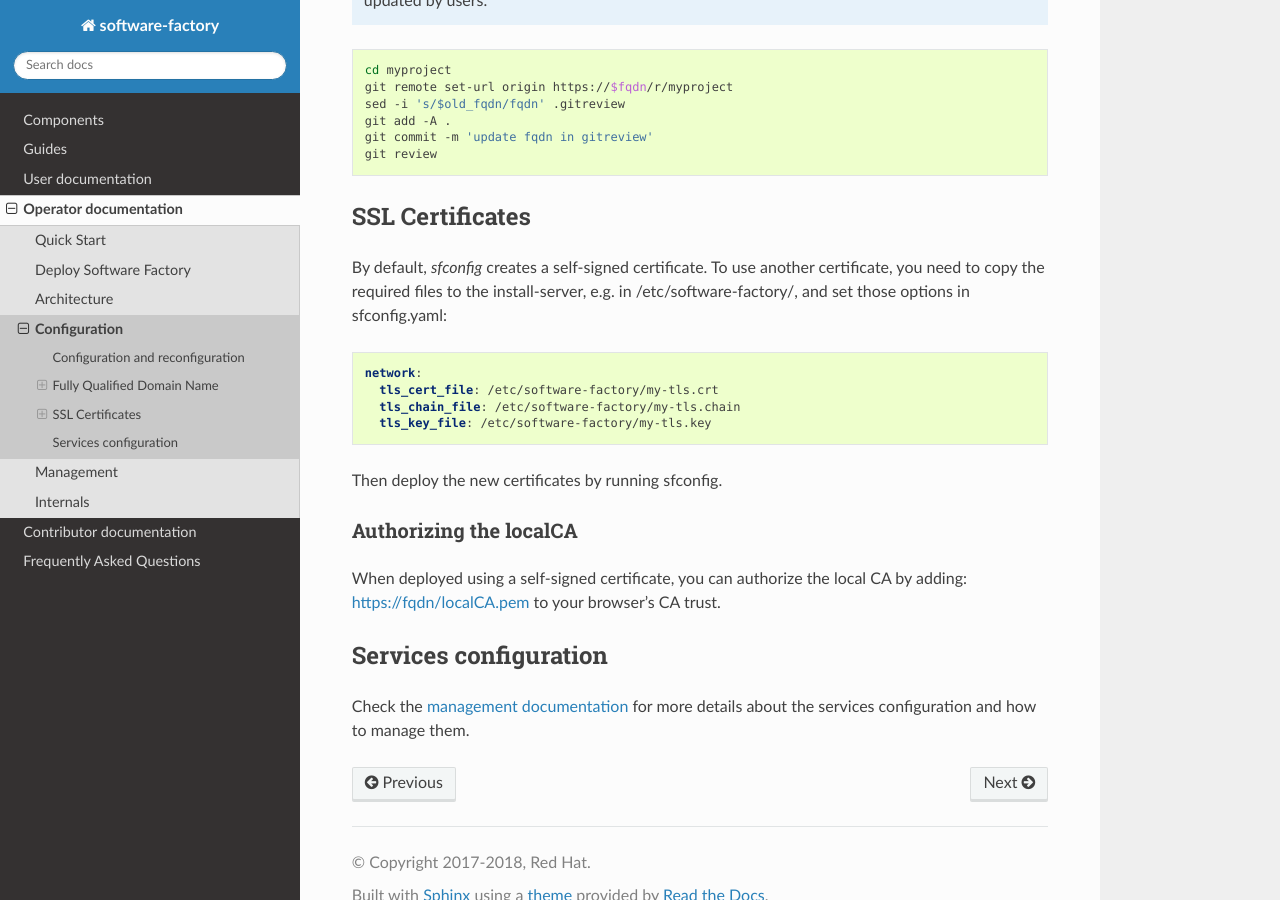
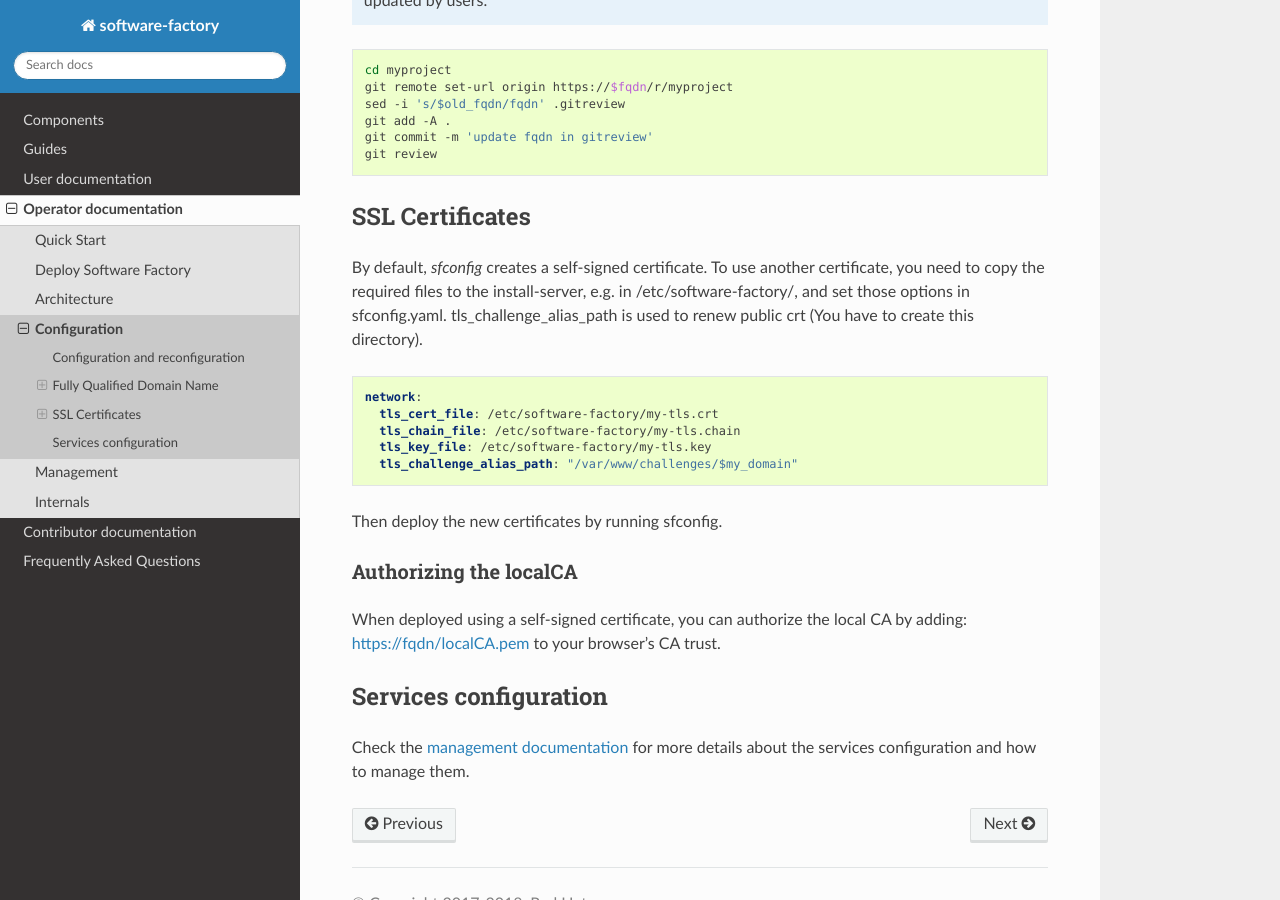
Before and after one commit to softwarefactory-project/sf-docs, a Sphinx documentation site: the page built from docs/operator/configuration.rst, in a window 1280 px wide and 900 px high, scrolled down 1696 px. Built offline with Sphinx 7.4.7 and the Read the Docs theme 2.0.0, drawn with Linux system fonts in a browser that asks for light colours.

Commit message:
operator: add documentation about tls_challenge_alias_path
This alias is used to configure path for tls challenges

Change-Id: I1da2ea71ad3773f98b5517e509abeb8fecdb747f
Depends-on: https://softwarefactory-project.io/r/20561

```diff
--- a/docs/operator/configuration.rst
+++ b/docs/operator/configuration.rst
@@ -100,9 +100,11 @@ To update the fqdn, you have to change the fqdn in
 SSL Certificates
 ----------------
 
-By default, *sfconfig* creates a self-signed certificate. To use another certificate,
-you need to copy the required files to the install-server, e.g. in /etc/software-factory/,
-and set those options in sfconfig.yaml:
+By default, *sfconfig* creates a self-signed certificate. To use another
+certificate, you need to copy the required files to the install-server, e.g. in
+/etc/software-factory/, and set those options in sfconfig.yaml.
+tls_challenge_alias_path is used to renew public crt (You have to create this
+directory).
 
 .. code-block:: yaml
 
@@ -110,6 +112,7 @@ and set those options in sfconfig.yaml:
       tls_cert_file: /etc/software-factory/my-tls.crt
       tls_chain_file: /etc/software-factory/my-tls.chain
       tls_key_file: /etc/software-factory/my-tls.key
+      tls_challenge_alias_path: "/var/www/challenges/$my_domain"
 
 Then deploy the new certificates by running sfconfig.
 
```
